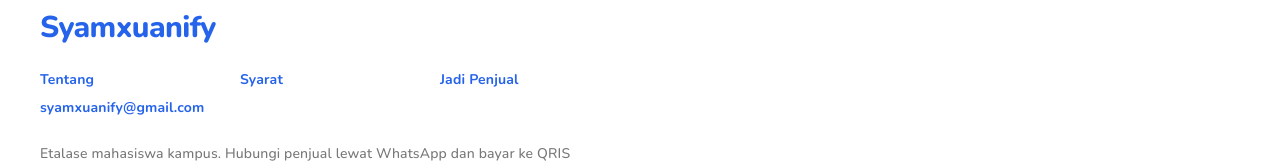
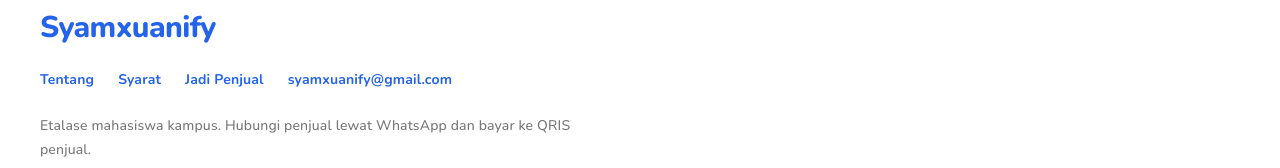
Before and after one commit to faturrahmansyamil/syamxuanify, a Next.js app: page / in a window 1280 px wide. Shown: the part 744-912 px from the top of the page. Built offline with nearby package versions, Linux system fonts and the light colour scheme; no server answers; the database is empty.

Commit message:
rapikan footer

```diff
--- a/app/layout.tsx
+++ b/app/layout.tsx
@@ -106,7 +106,7 @@
   return (
     <div className="mx-auto w-full max-w-[1440px] px-4 py-10 text-hof md:px-10">
       <h2 className="text-3xl font-extrabold text-accent">Syamxuanify</h2>
-      <div className="mt-6 grid max-w-xl grid-cols-2 gap-x-6 gap-y-2 text-sm font-bold sm:grid-cols-3">
+      <div className="mt-6 flex max-w-xl flex-wrap gap-x-6 gap-y-2 text-sm font-bold">
         <Link href="/tentang" className="text-accent hover:underline">
           Tentang
         </Link>
@@ -116,7 +116,7 @@
         <Link href="/daftar" className="text-accent hover:underline">
           Jadi Penjual
         </Link>
-        <a href="mailto:syamxuanify@gmail.com" className="col-span-2 break-all text-accent hover:underline sm:col-span-1">
+        <a href="mailto:syamxuanify@gmail.com" className="text-accent hover:underline">
           syamxuanify@gmail.com
         </a>
         {wa ? (
```
